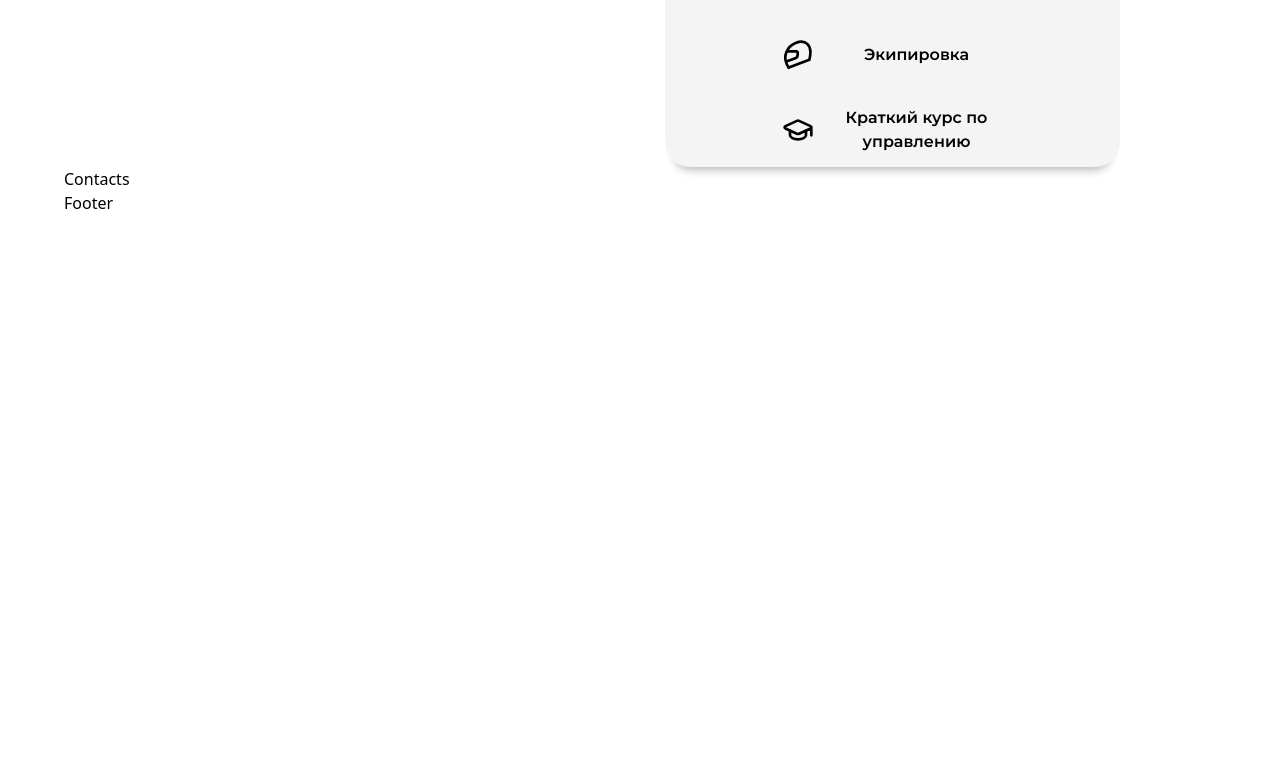
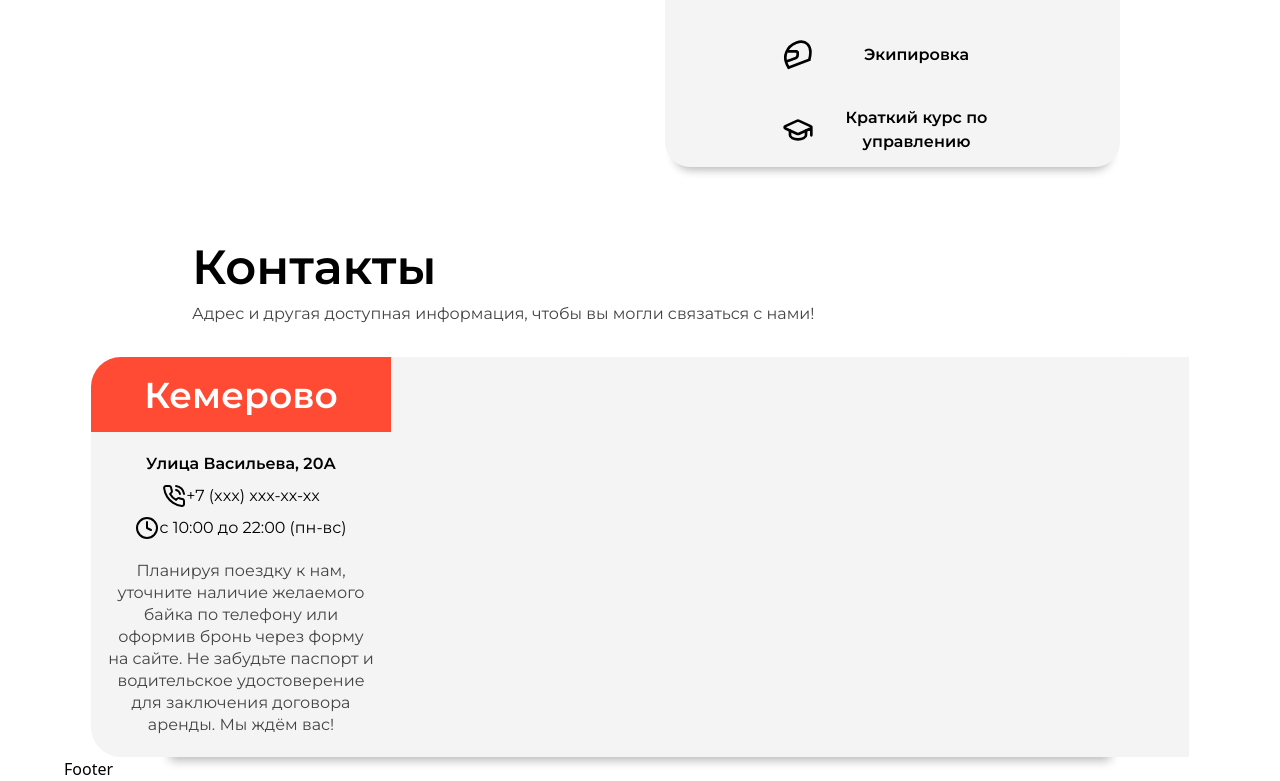
Before and after one commit to WonderSi/motodrive_app, a React (Vite) app: page / in a window 1280 px wide. Shown: the part 3495-4276 px from the top of the page. Before the commit the page ends 3710 px from the top, so only its background shows below. Built offline with nearby package versions, Linux system fonts and the light colour scheme.

Commit message:
Creature Contacts 1.0.0

```diff
--- a/src/assets/index.js
+++ b/src/assets/index.js
@@ -24,6 +24,8 @@
 import graduation from "./lucide_graduation-cap.svg"
 import helmet from "./lucide_helmet.svg"
 import wallet from "./lucide_wallet.svg"
+import clock from "./lucide_clock-4.svg"
+import phone from "./lucide_phone-call.svg"
 
 export {
     arrow_down,
@@ -51,4 +53,6 @@
     graduation,
     helmet,
     wallet,
+    clock,
+    phone,
 };
--- a/src/components/Contacts.jsx
+++ b/src/components/Contacts.jsx
@@ -1,9 +1,46 @@
-import React from 'react'
+import styles from "../style"
 
-const Contacts = () => {
-  return (
-    <div>Contacts</div>
-  )
-}
+import { clock,phone } from "../assets"
+
+const Contacts = () => (
+  <section id="contacts" className=" sm:px-24 px-0 mt-16">
+    <div className="shadow-[0px_12.5px_10px_-10px_rgba(0,0,0,0.3)]">
+      <div className="md:px-8 px-0">
+        <h1 className={`${styles.heading1}`}>Контакты</h1>
+        <p className={`${styles.paragraph}`}>Адрес и другая доступная информация, чтобы вы могли связаться с нами!</p>
+      </div>
+      <div className="flex flex-row justify-center mt-8">
+        <div className="">
+          <div className="w-[300px] h-[400px] bg-[#F4F4F4] rounded-l-[30px]">
+            <div className="bg-main w-[300px] h-[75px] flex justify-center items-center rounded-tl-[30px]"><p className={`text-[36px] font-montseratt text-white font-semibold`}>Кемерово</p></div>
+              <div>
+              <div className="flex justify-center items-center flex-col mt-5 px-4">
+                <div className="">
+                  <div className="flex justify-center items-center">
+                    <p className="text-[16px] font-montseratt font-semibold">Улица Васильева, 20А</p>
+                  </div>
+                  <div className="flex flex-row justify-center mt-2">
+                    <img src={phone} alt="" />
+                    <p className="text-[16px] font-montseratt font-normal">+7 (xxx) xxx-xx-xx</p>
+                  </div>
+                  <div className="flex flex-row justify-center mt-2">
+                    <img src={clock} alt="" />
+                    <p className="text-[16px] font-montseratt font-normal">c 10:00 до 22:00 (пн-вс)</p>
+                  </div>
+                </div>
+                <div className="mt-5">
+                  <p className={`${styles.paragraph} text-center`}>Планируя поездку к нам, уточните наличие желаемого байка по телефону или оформив бронь через форму на сайте. Не забудьте паспорт и водительское удостоверение для заключения договора аренды. Мы ждём вас!</p>
+                </div>
+              </div>
+            </div>
+          </div>
+        </div>
+        <div className="bg-[#F4F4F4]">
+          <iframe src="https://yandex.ru/map-widget/v1/?um=constructor%3Adc30ba78b0de68dec5a09403c4fce0e10ac5abcf4adc9fe5d15b5fcb514cf051&amp;source=constructor" width="798" height="400" frameborder="0" className="rounded-r-[30px]"></iframe>
+        </div>
+      </div>
+    </div>
+  </section>
+)
 
 export default Contacts
```
Also changed, not shown: src/assets/lucide_clock-4.svg (added), src/assets/lucide_phone-call.svg (added).
